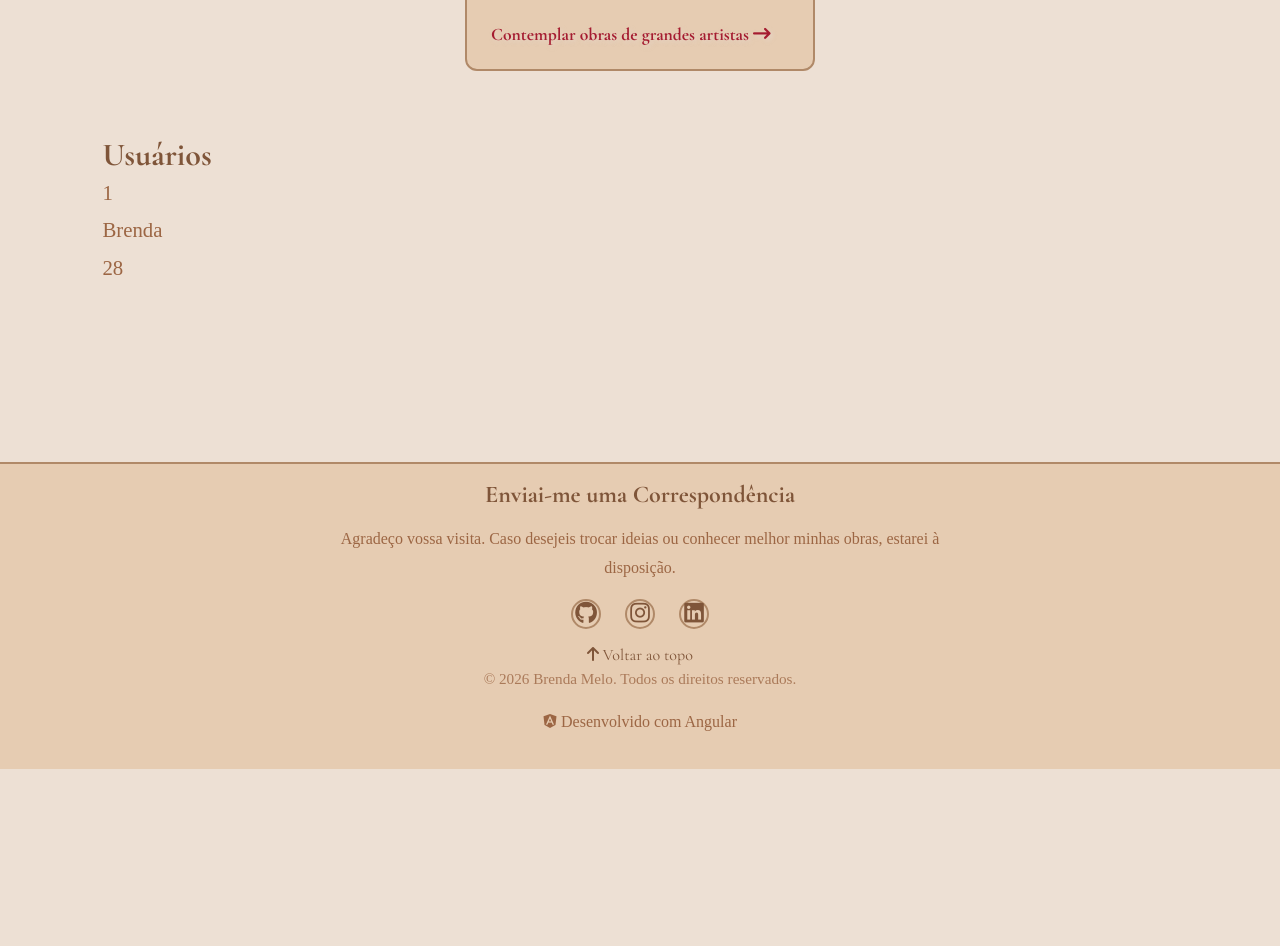
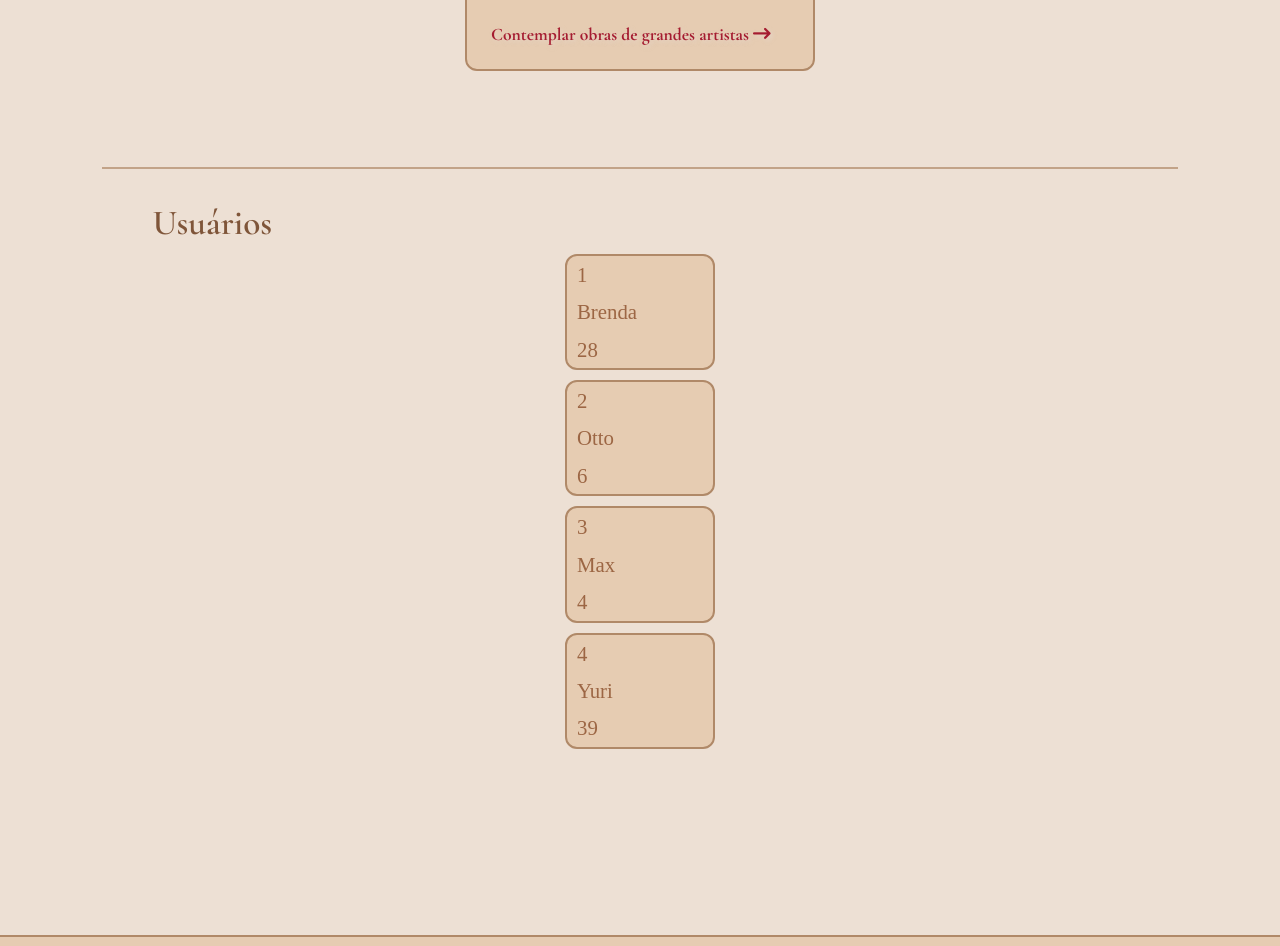
Before and after one commit to Berenda-m/portifolio-em-angular, an Angular app: page /home in a window 1280 px wide. Shown: the part 2200-3146 px from the top of the page. Before the commit the page ends 2969 px from the top, so only its background shows below. Built offline with nearby package versions, Linux system fonts and the light colour scheme.

Commit message:
atualiza

```diff
--- a/src/app/componentes/exemplo-signal/exemplo-signal.css
+++ b/src/app/componentes/exemplo-signal/exemplo-signal.css
@@ -4,4 +4,39 @@ p {
     line-height: 1.8;
     color: var(--text-secondary);
     max-width: 650px;
+    margin-left: 10px;
 }
+
+.cards {
+    display: flex;
+    gap: 2rem;
+    justify-content: center;
+    flex-wrap: wrap;
+    margin: 10px;
+
+}
+
+.card {
+    width: 150px;
+    background: var(--background-secondary);
+    border: 2px solid var(--border);
+    border-radius: 12px;
+    overflow: hidden;
+    transition: .3s;
+}
+h1 {
+    margin: 0;
+    font-family: 'Cormorant Garamond', serif;
+    font-size: 2.2rem;
+    color: var(--text-primary);
+    font-weight: 600;
+    margin-left: 50px;
+
+}
+hr {
+    border: none;
+    height: 2px;
+    background: var(--border);
+    margin: 2rem 0;
+    opacity: .7;
+}
--- a/src/app/componentes/exemplo-signal/exemplo-signal.html
+++ b/src/app/componentes/exemplo-signal/exemplo-signal.html
@@ -1,4 +1,13 @@
+
+<hr>
 <h1>Usuários</h1>
-<p>{{usuario().id}}</p>
-<p>{{usuario().nome}}</p>
-<p>{{usuario().idade}}</p>
+@for (usuario of usuario(); track usuario.id) {
+
+<div class="cards">
+    <article class="card">
+        <p>{{usuario.id}}</p>
+        <p>{{usuario.nome}}</p>
+        <p>{{usuario.idade}}</p>
+    </article>
+</div>
+}
--- a/src/app/componentes/exemplo-signal/exemplo-signal.ts
+++ b/src/app/componentes/exemplo-signal/exemplo-signal.ts
@@ -11,9 +11,28 @@ import { FormsModule } from '@angular/forms';
 })
 export class ExemploSignal {
 
-   protected usuario= signal <Usuario> ({
-    id: 1,
-    nome: 'Brenda',
-    idade: 28
-  });
+  protected usuario = signal<Usuario[]>([
+
+    {
+      id: 1,
+      nome: 'Brenda',
+      idade: 28
+    },
+    {
+      id: 2,
+      nome: 'Otto',
+      idade: 6
+    },
+  {
+    id: 3,
+    nome: 'Max',
+    idade: 4
+  },
+  {
+    id: 4,
+    nome: 'Yuri',
+    idade: 39
+  }
+  ]);
+
 }
```
